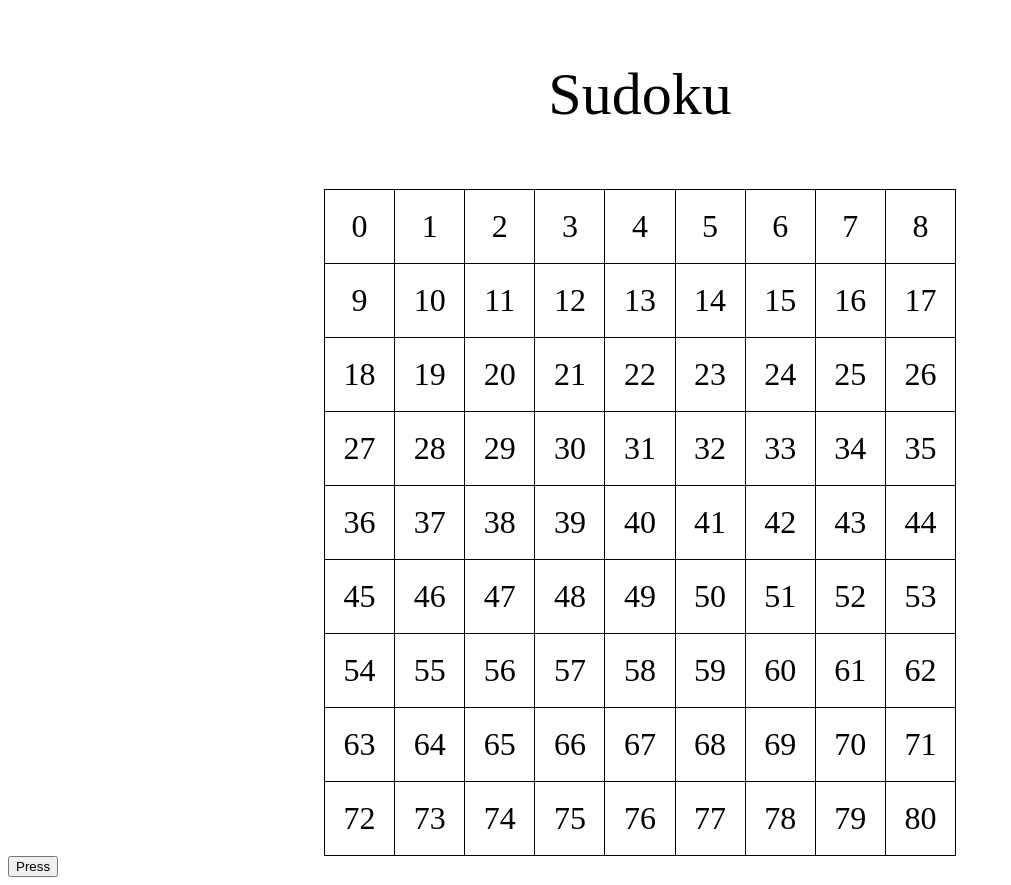
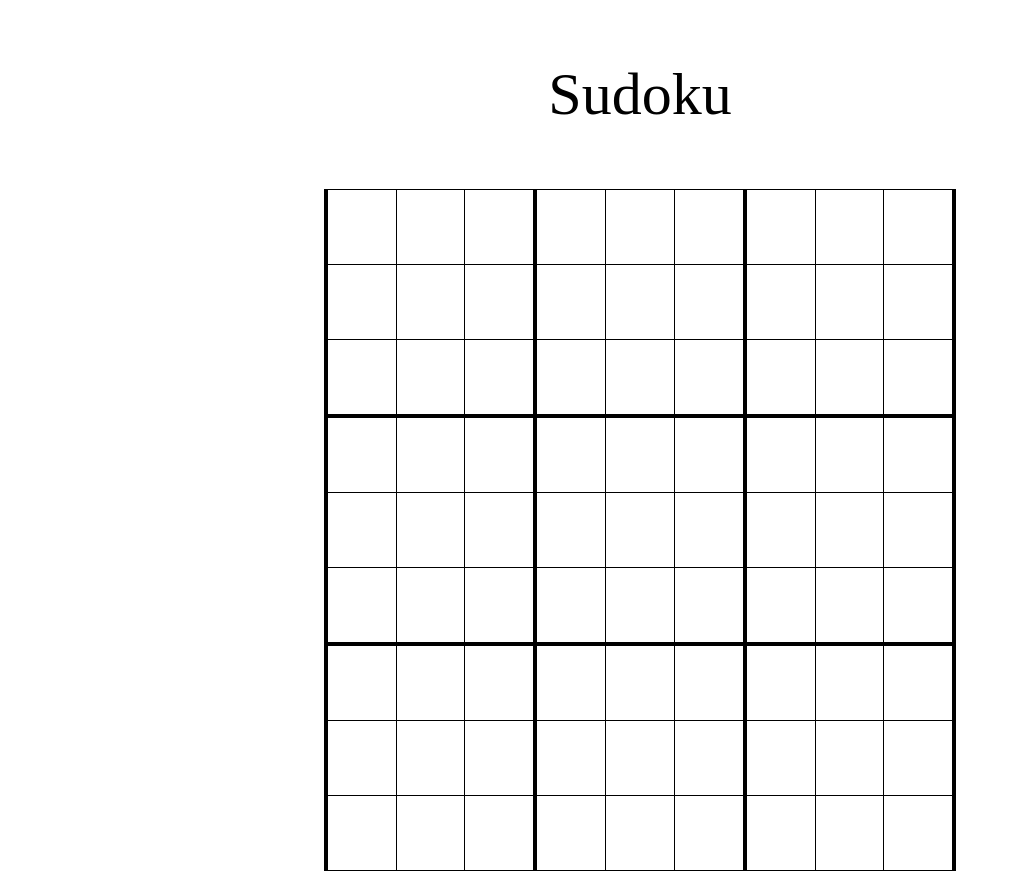
Before and after one commit to 10ku/Vue-Sudoku, a Vue app: page / in a window 1280 px wide. Shown: the whole page, without its empty margins (0-1011 px from the left). Built offline with nearby package versions, Linux system fonts and the light colour scheme.

Commit message:
Made grid look nicer
Some additional code for sudoku grid generation

```diff
--- /dev/null
+++ b/src/components/Grid.vue
@@ -0,0 +1,7 @@
+class Grid
+{
+	constructor()
+	{
+
+	}
+}
--- a/src/components/Sudoku.vue
+++ b/src/components/Sudoku.vue
@@ -2,40 +2,50 @@
 <div id="sudoku">
 	<p class="title">Sudoku</p>
 	<table>
-		<tr v-for="array in board" :key=array.id>
-			<td v-for="value in array" :key=value.id>{{value}}</td>
+		<tr v-for="(array, index) in grid" :key=array.id :class="(index == 2 || index == 5) ? 'boldGridVert' : ''">
+			<td v-for="(value, index) in array" :key=value.id :class="(index == 2 || index == 5) ? 'boldGridHor' : ''">{{value ? value : ''}}</td>
 		</tr>
 	</table>
-	<button @click="editBoard">Press</button>
 </div>
 </template>
 
 <script lang="ts">
 import { Component, Prop, Vue } from 'vue-property-decorator';
+//import Grid from 'src/components/Grid.vue'
 
 @Component
 export default class Sudoku extends Vue
 {
-	board: number[][] = [];
+	//Rico Alan Sudoku
+	/* grid: number[][] = [[0,0,0,0,0,0,0,0,0],
+						[0,0,0,0,0,3,0,8,5],
+						[0,0,1,0,2,0,0,0,0],
+						[0,0,0,5,0,7,0,0,0],
+						[0,0,4,0,0,0,1,0,0],
+						[0,9,0,0,0,0,0,0,0],
+						[5,0,0,0,0,0,0,7,3],
+						[0,0,2,0,1,0,0,0,0],
+						[0,0,0,0,4,0,0,0,9]]; */
+
+	grid: number[][] = [];
+	// mynewclass = new Grid();
 
 	created()
 	{
-		let k = 0;
 		for(let i = 0; i < 9; i++)
 		{
-			// this.board[i] = [];
-			this.board.push([]);
+			this.grid.push([]);
 			for(let j = 0; j < 9; j++)
 			{
-				// this.board[i][j] = k++;
-				this.board[i].push(k++);
+				this.grid[i].push(0);
 			}
 		}
+		this.createGrid(this.grid);
 	}
 
-	editBoard()
+	private createGrid(grid: number[][])
 	{
-		this.$set(this.board[0], 0, 5)
+		// this.grid[1].splice(1,1,21)
 	}
 }
 </script>
@@ -59,6 +69,22 @@ td
 	text-align: center;
 	padding: 18px;
 	font-size: 32px;
+	max-width: 16px;
+	height: 38px;
+	width: 16px;
 	/* color: dodgerblue; */
 }
+td.boldGridHor
+{
+	border-right: 4px solid black;
+}
+tr
+{
+	border-left: 4px solid black;
+	border-right: 4px solid black;
+}
+tr.boldGridVert
+{
+	border-bottom: 4px solid black;
+}
 </style>
```
